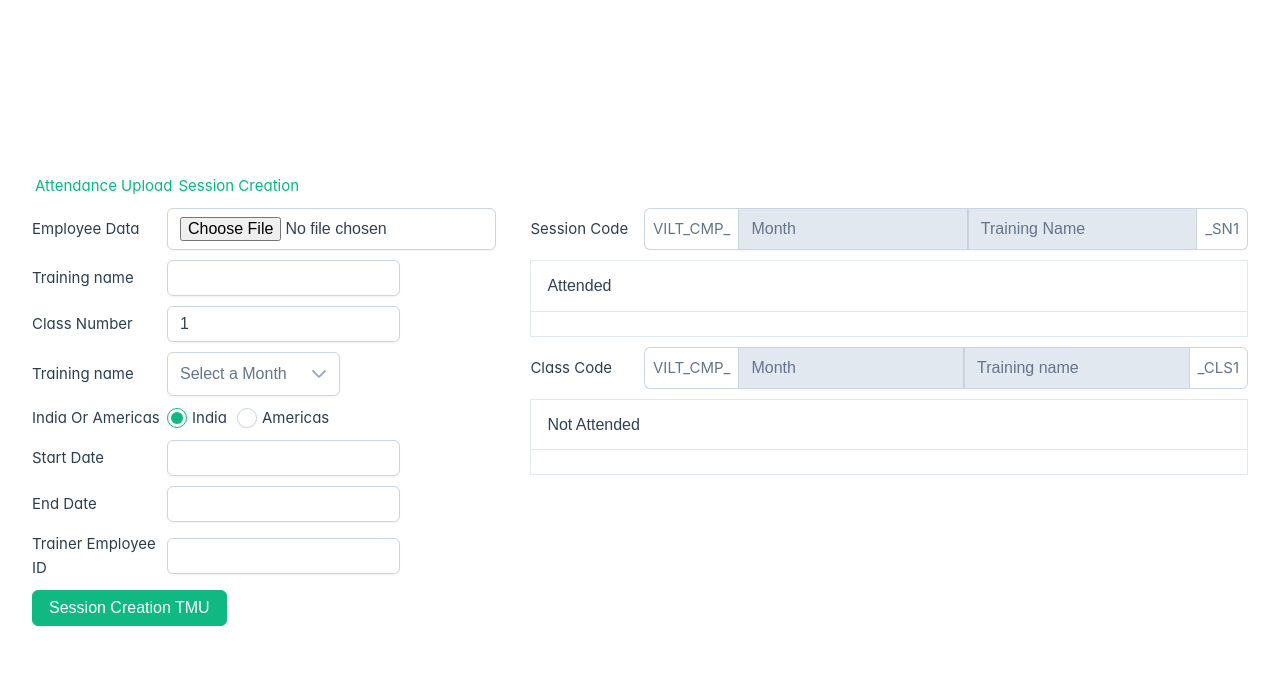
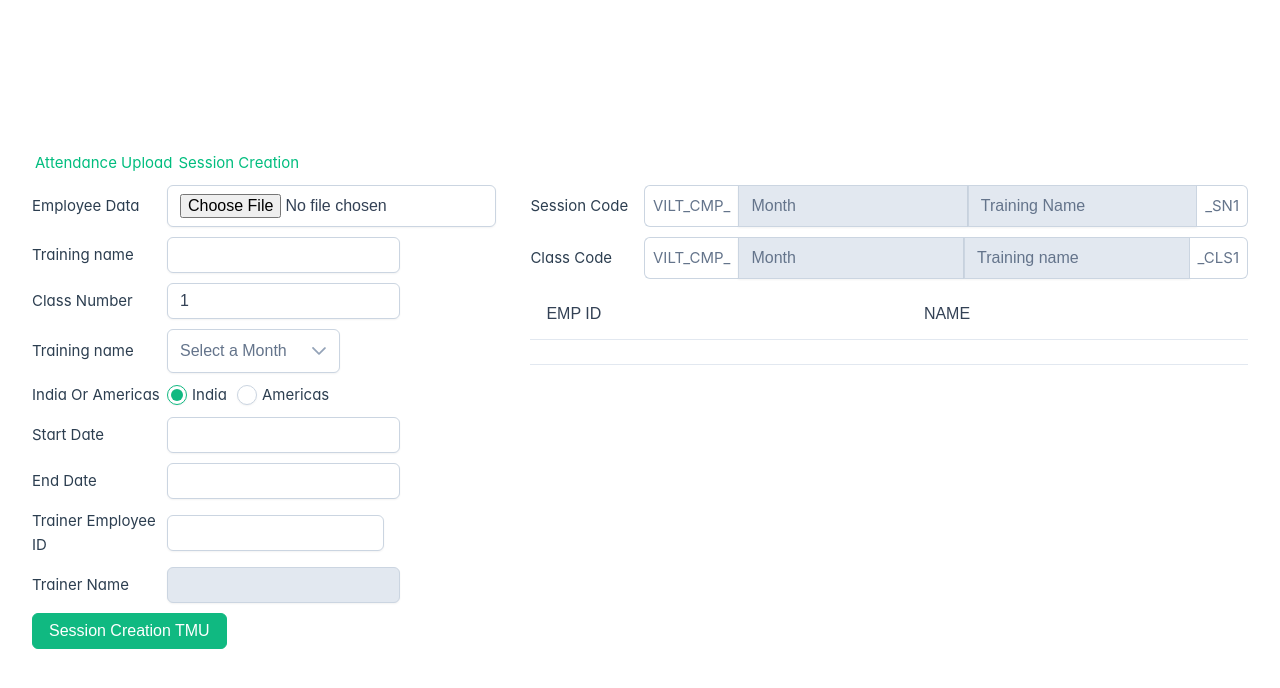
Before and after one commit to GautamRanganP/Vue-Excel-Application, a Vue app: page /#/about in a window 1280 px wide. Shown: the top 688 px of the page. Built offline with nearby package versions, Linux system fonts and the light colour scheme; a web font is replaced by a local one.

Commit message:
session creation route

```diff
--- a/src/components/SessionCreationTMU/SessionCreation.vue
+++ b/src/components/SessionCreationTMU/SessionCreation.vue
@@ -49,9 +49,13 @@
               </div>
               <div class="row">
                 <label>Trainer Employee ID</label>
-                <AutoComplete v-model="selectedEmpId" optionLabel="name" :suggestions="filteredEmpId" @complete="searchEmployeeId" />
+                <AutoComplete v-model="selectedEmpId" multiple optionLabel="NEW_EMP_ID" :suggestions="filteredEmpId" @complete="searchEmployeeId" />
 
                 <!-- <InputText type="text" v-model="trainerEmpId" /> -->
+              </div>
+              <div class="row">
+                <label>Trainer Name</label>
+                <InputText type="text" v-model="trainerName" disabled />
               </div>
               <Button @click="exportToExcel">Session Creation TMU</Button>
         </div>
@@ -66,9 +70,7 @@
                   </InputGroup>
                   <!-- <InputText type="text" v-model="sessionCode" /> -->
                 </div>
-          <DataTable :value="employeeIdsOfAttended" showGridlines>
-            <Column field="number" header="Attended"></Column>
-          </DataTable>
+
           <div class="row">
                   <label>Class Code</label>
                   <InputGroup>
@@ -79,9 +81,9 @@
                   </InputGroup>
                   <!-- <InputText type="text" v-model="classCode" /> -->
                 </div>
-          <DataTable :value="employeeIdsOfNotAttended" showGridlines>
-            <Column field="number" header="Not Attended"></Column>
-          </DataTable>
+                <DataTable :value="selectedEmpId">
+                  <Column v-for="col of columns" :key="col.field" :field="col.field" :header="col.header"></Column>
+                </DataTable>
         </div>
 
 
@@ -259,20 +261,26 @@
     watch: {
 
     },
+    created(){
+      this.columns = [
+            { field: 'EMP ID', header: 'EMP ID' },
+            { field: 'NAME', header: 'NAME' },
+            // { field: 'category', header: 'Category' },
+            // { field: 'quantity', header: 'Quantity' }
+        ];
+    },
     methods: {
       searchEmployeeId(event) {
             setTimeout(() => {
                 if (!event.query.trim().length) {
                     // this.filteredEmpId = [...this.employessData.NEW_EMP_ID];
                 } else {
-                  let filterResults = []
-                  filterResults = this.employessData.filter((country) => {
-                      console.log("search",country.NEW_EMP_ID)
-                        return country.NEW_EMP_ID.toString().toLowerCase().startsWith(event.query.toLowerCase());
-                    }).slice(0, 10).map((employee)=>{return employee.NEW_EMP_ID});
-                    this.filteredEmpId = [...filterResults]
-                    // this.filteredEmpId = filterResults.map((results)=> {return results.NEW_EMP_ID});
-                    console.log("empid",this.filteredEmpId)
+                  const nonReactiveData = Object.assign([], this.employessData); // Create a non-reactive copy of the data
+                  const filterResults = nonReactiveData.filter((country) => {
+                  return country.NEW_EMP_ID.toString().toLowerCase().startsWith(event.query.toLowerCase());
+                  }).slice(0, 10)
+                  this.filteredEmpId= filterResults;
+                  console.log("empid",JSON.parse(JSON.stringify(this.filteredEmpId)))
                 }
             }, 250);
       },
@@ -470,6 +478,17 @@ this.employessData = extractedData
       }
     },
     computed: {
+      trainerName(){
+        return this.selectedEmpId ? this.selectedEmpId.NAME : null;
+      },
+      trainerDetails(){
+        console.log('seleted',this.selectedEmpId)
+        if(this.selectedEmpId && this.selectedEmpId.length > 0 ){
+          console.log("Trainer Details",this.employessData.filter((employee) => this.selectedEmpId.includes(employee['EMP ID'])))
+          return this.employessData.filter((employee) => this.selectedEmpId.includes(employee['EMP ID']))
+        }
+        return [];
+      },
       timeZone() {
         return this.region !== 'Americas' ? 'Asia/Calcutta' : 'America/Mexico City'
       },
```
